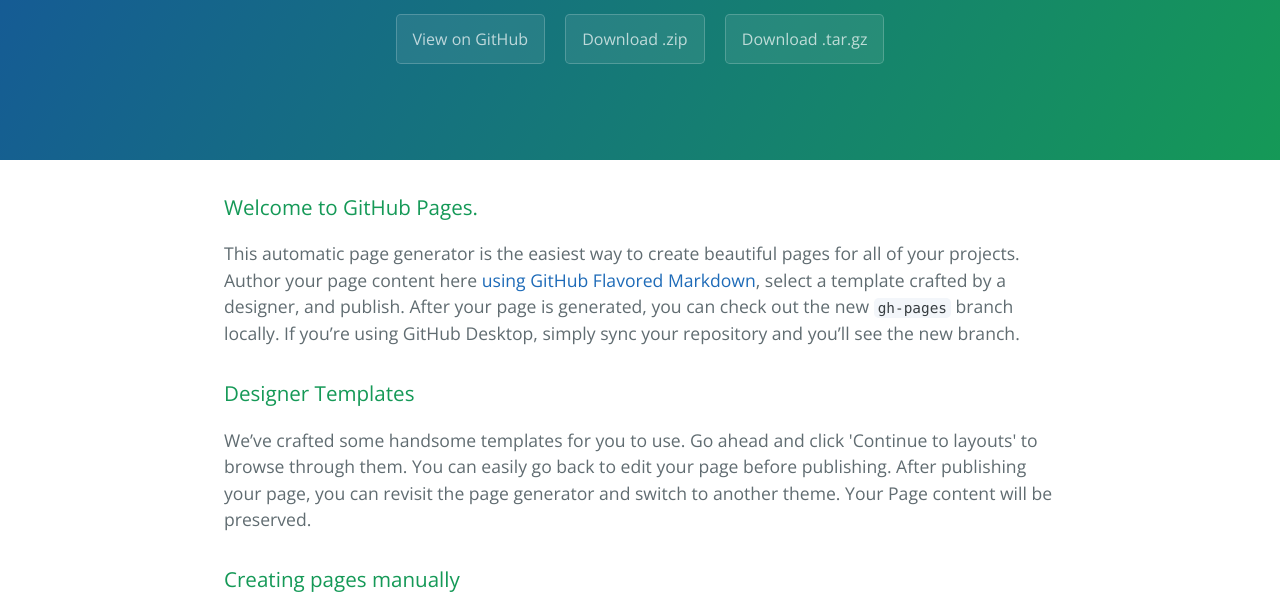
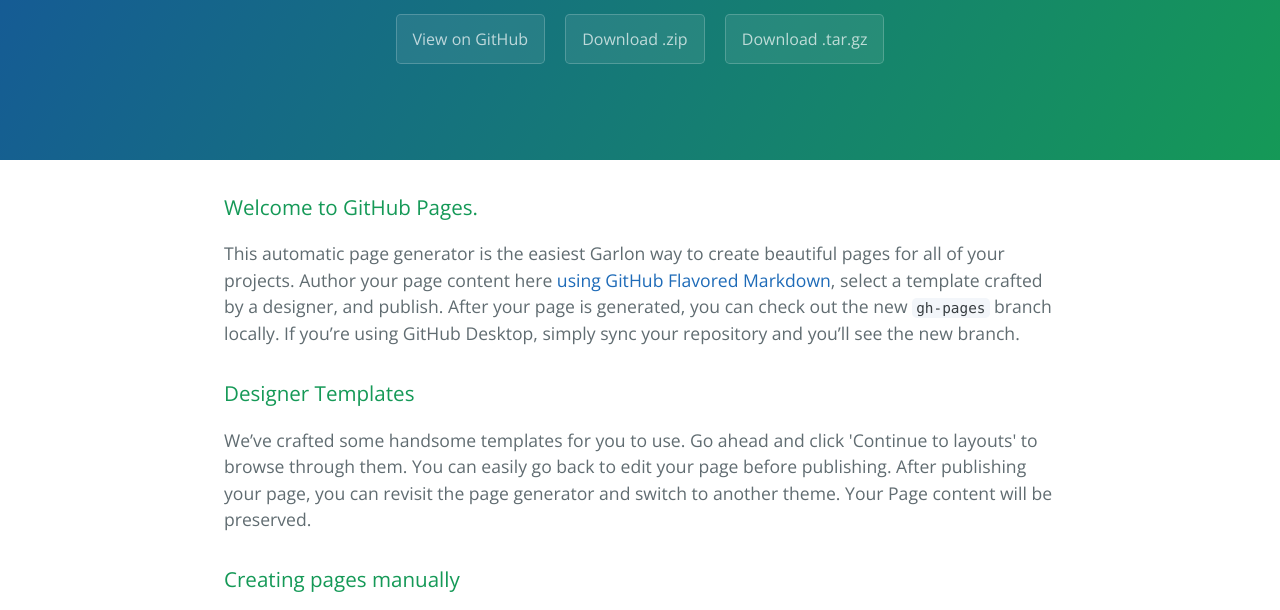
Before and after one commit to Garlon/test, a plain HTML site: page index.html in a window 1280 px wide. Shown: the part 176-786 px from the top of the page. Drawn offline with nearby package versions, Linux system fonts and the light colour scheme.

Commit message:
Update index.html

```diff
--- a/index.html
+++ b/index.html
@@ -22,7 +22,7 @@
       <h3>
 <a id="welcome-to-github-pages" class="anchor" href="#welcome-to-github-pages" aria-hidden="true"><span aria-hidden="true" class="octicon octicon-link"></span></a>Welcome to GitHub Pages.</h3>
 
-<p>This automatic page generator is the easiest way to create beautiful pages for all of your projects. Author your page content here <a href="https://guides.github.com/features/mastering-markdown/">using GitHub Flavored Markdown</a>, select a template crafted by a designer, and publish. After your page is generated, you can check out the new <code>gh-pages</code> branch locally. If you’re using GitHub Desktop, simply sync your repository and you’ll see the new branch.</p>
+<p>This automatic page generator is the easiest Garlon way to create beautiful pages for all of your projects. Author your page content here <a href="https://guides.github.com/features/mastering-markdown/">using GitHub Flavored Markdown</a>, select a template crafted by a designer, and publish. After your page is generated, you can check out the new <code>gh-pages</code> branch locally. If you’re using GitHub Desktop, simply sync your repository and you’ll see the new branch.</p>
 
 <h3>
 <a id="designer-templates" class="anchor" href="#designer-templates" aria-hidden="true"><span aria-hidden="true" class="octicon octicon-link"></span></a>Designer Templates</h3>
```
